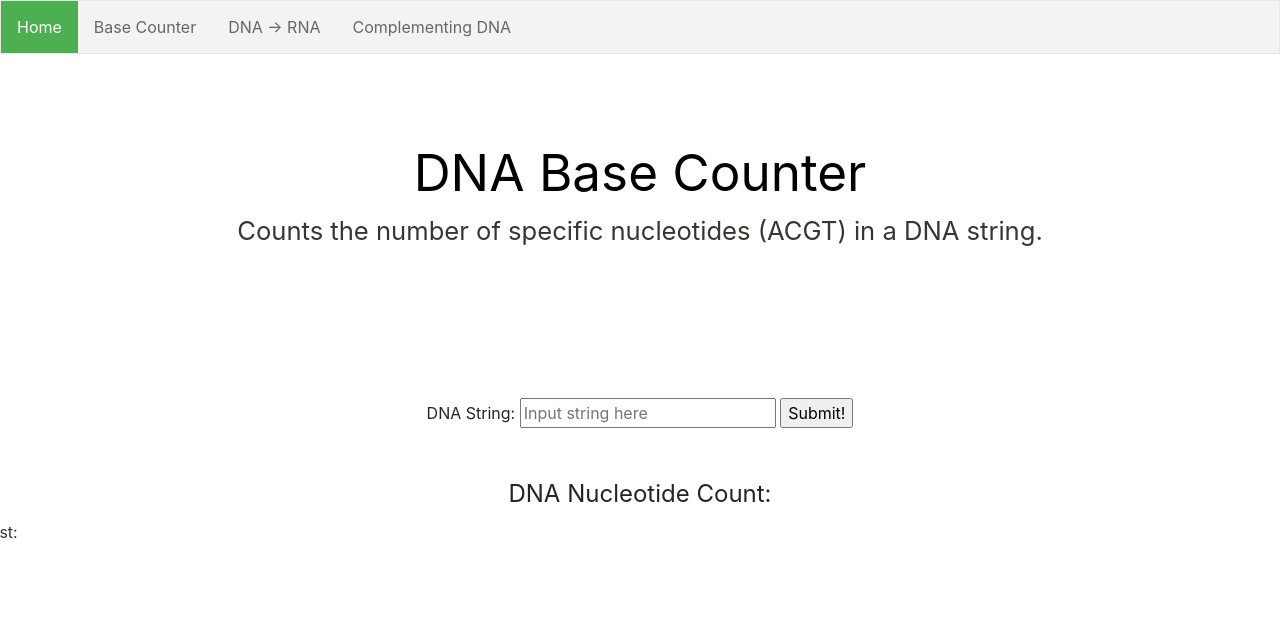
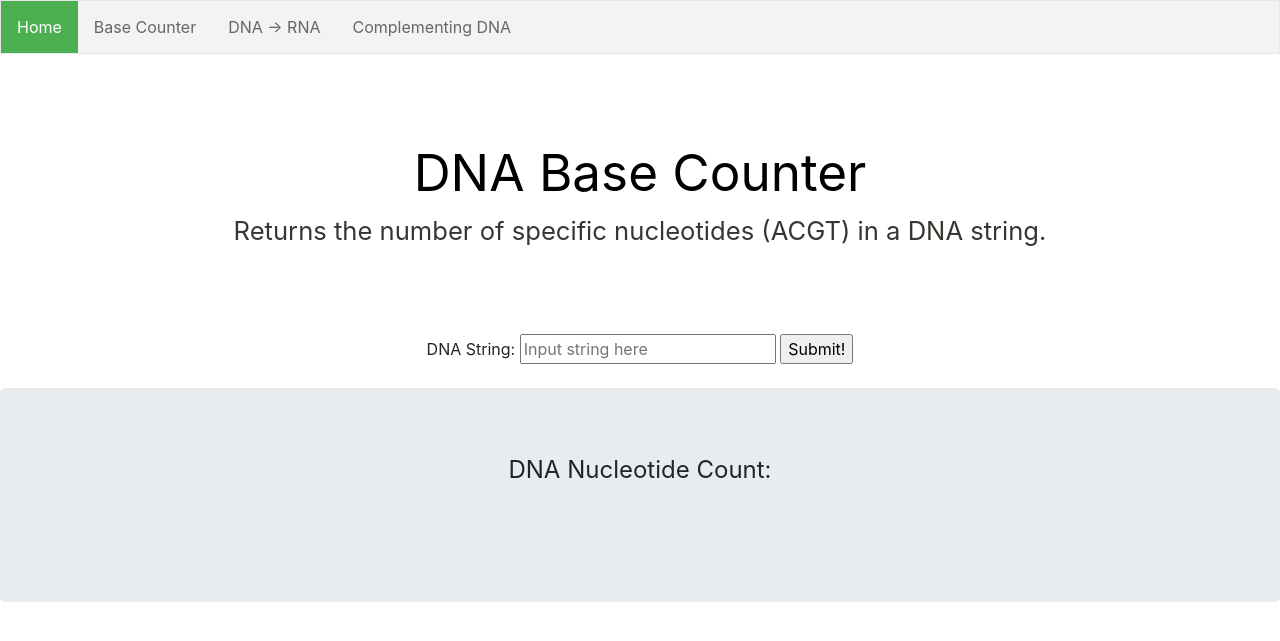
Before and after one commit to afiliz/bioinformatics-toolset, a PHP site: page /basecount.html in a window 1280 px wide. Shown: the top 641 px of the page. Run offline with PHP 8.4, Linux system fonts and the light colour scheme; some libraries are stand-ins or nearby versions.

Commit message:
Updated basecount.html and .css to show relevant information for each base

```diff
--- a/basecount.html
+++ b/basecount.html
@@ -1,4 +1,5 @@
 <!DOCTYPE html>
+<html lang="en">
 <!--TODO: for fanciness, Add fancy fonts, change background color to purple and fonts to white, add graphics if possible-->
 <link rel="stylesheet" type="text/css" href="resources/css/basecount.css">
 <link rel="stylesheet" href="bootstrap-4.0.0-dist/css/bootstrap.min.css"/>
@@ -8,15 +9,6 @@
     <title>Base Counter</title>
 
     <script>
-
-
-        /*function convert(){
-            var userInput = document.getElementById("input").value;
-            var result = userInput.replace(/T/g, "U");
-            var display = document.getElementById("display");
-            display.innerHTML = result;
-        }*/
-
         function countNuc(){
             var input = document.getElementById("input").value;
             var length = input.length;
@@ -42,64 +34,11 @@
             var displayG = document.getElementById("display-g");
             var displayT = document.getElementById("display-t");
 
-            display.innerHTML = input;
-            displayA.innerHTML = String(nucCount[0]);
-            displayC.innerHTML = String(nucCount[1]);
-            displayG.innerHTML = String(nucCount[2]);
-            displayT.innerHTML = String(nucCount[3]);
+            displayA.innerHTML = "A: " + String(nucCount[0]);
+            displayC.innerHTML = "C: " + String(nucCount[1]);
+            displayG.innerHTML = "G: " + String(nucCount[2]);
+            displayT.innerHTML = "T: " + String(nucCount[3]);
         }
-        /*
-        function countA(input){
-            var length = str.length;
-            a = 0;
-
-            for(i = 0; i < length; i++){
-                if (str[0] == 'A'){ //tracks number of A bases
-                    a++;
-                }
-            }
-            var display = document.getElementById("display-a");
-            display.innerHTML = a;
-        }
-
-        function countC(input){
-            var length = str.length;
-            c = 0;
-
-            for(i = 0; i < length; i++){
-                if (str[0] == 'C'){ //tracks number of C bases
-                    c++;
-                }
-            }
-            var display = document.getElementById("display-c");
-            display.innerHTML = c;
-        }
-
-        function countG(input){
-            var length = str.length;
-            g = 0;
-
-            for(i = 0; i < length; i++){
-                if (str[0] == 'G'){ //tracks number of G bases
-                    g++;
-                }
-            }
-            var display = document.getElementById("display-g");
-            display.innerHTML = g;
-        }
-
-        function countT(input){
-            var length = str.length;
-            t = 0;
-
-            for(i = 0; i < length; i++){
-                if (str[0] == 'T'){ //tracks number of T bases
-                    t++;
-                }
-            }
-            var display = document.getElementById("display-t");
-            display.innerHTML = t;
-        }*/
     </script>
 </head>
 
@@ -112,7 +51,7 @@
     </ul>
     <div class="titles">
         <p id="main-title" class="text-center">DNA Base Counter</p>
-        <p id="sub-title" class="text-center">Counts the number of specific nucleotides (ACGT) in a DNA string.</p>
+        <p id="sub-title" class="text-center">Returns the number of specific nucleotides (ACGT) in a DNA string.</p>
     </div>
 
 
@@ -123,17 +62,19 @@
         </form>
     </div>
 
-    <br><br>
-
-    <Legend class="text-center">DNA Nucleotide Count:</Legend>
-    <div class="row">
-        <p class="text-center">test: </p><Legend class="text-center" id="display"></Legend>
-        <Legend class="text-center" id="display-a"></Legend>
-        <Legend class="text-center" id="display-c"></Legend>
-        <Legend class="text-center" id="display-g"></Legend>
-        <Legend class="text-center" id="display-t"></Legend>
+    <br>
+    <div class="jumbotron text-center" style="word-wrap:break-word;">
+        <Legend class="text-center">DNA Nucleotide Count:</Legend>
+        <div class="row">
+            <Legend class="text-center col inner-left" id="display-a"></Legend>
+            <Legend class="text-center col inner-right" id="display-c"></Legend>
+        </div>
+        <br>
+        <div class="row">
+            <Legend class="text-center col inner-left" id="display-g"></Legend>
+            <Legend class="text-center col inner-right" id="display-t"></Legend>
+        </div>
     </div>
-
     <script src="https://code.jquery.com/jquery-3.2.1.slim.min.js" integrity="sha384-KJ3o2DKtIkvYIK3UENzmM7KCkRr/rE9/Qpg6aAZGJwFDMVNA/GpGFF93hXpG5KkN" crossorigin="anonymous"></script>
     <script src="https://maxcdn.bootstrapcdn.com/bootstrap/4.0.0/js/bootstrap.min.js" integrity="sha384-JZR6Spejh4U02d8jOt6vLEHfe/JQGiRRSQQxSfFWpi1MquVdAyjUar5+76PVCmYl" crossorigin="anonymous"></script>
     <script src="https://cdnjs.cloudflare.com/ajax/libs/popper.js/1.12.9/umd/popper.min.js" integrity="sha384-ApNbgh9B+Y1QKtv3Rn7W3mgPxhU9K/ScQsAP7hUibX39j7fakFPskvXusvfa0b4Q" crossorigin="anonymous"></script>
--- a/resources/css/basecount.css
+++ b/resources/css/basecount.css
@@ -11,8 +11,12 @@
     padding-top: 5%;
 }
 
+#nuc-title {
+    top: 500px;
+}
+
 #row-1 {
-    padding-top: 10%;
+    padding-top: 5%;
 }
 
 #main-title {
@@ -26,8 +30,21 @@
     margin-bottom: 20px;
 }
 
-#base {
-    font-size:
+#display-a {
+    top: 120%;
+    left: 20%;
+}
+
+#display-g {
+    left: 20%;
+}
+
+#display-c {
+    right: 20%;
+}
+
+#display-t {
+    right: 20%;
 }
 
 ul {
```
